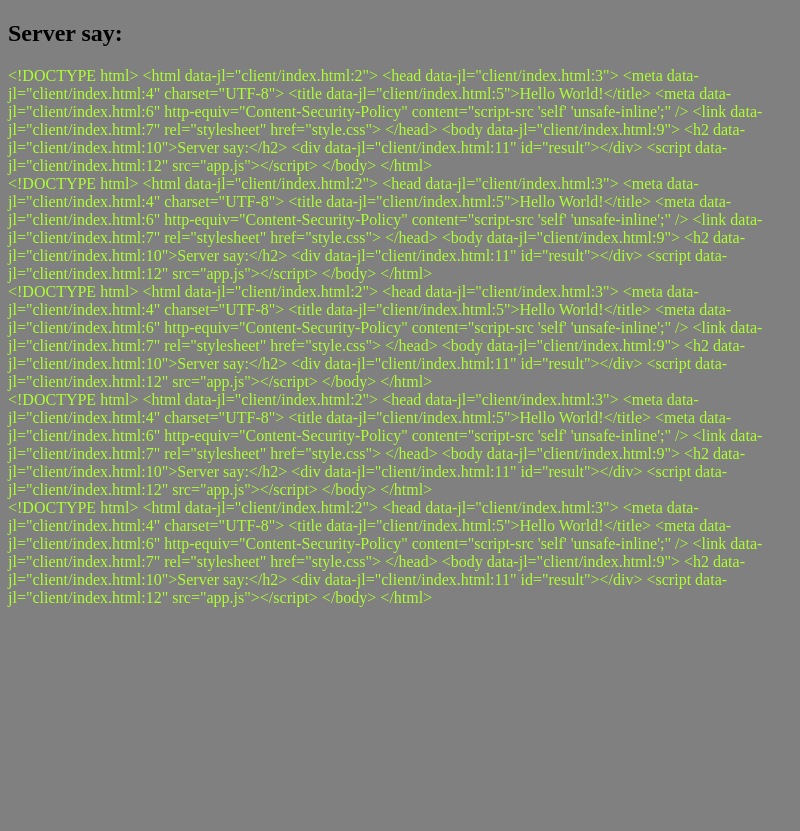
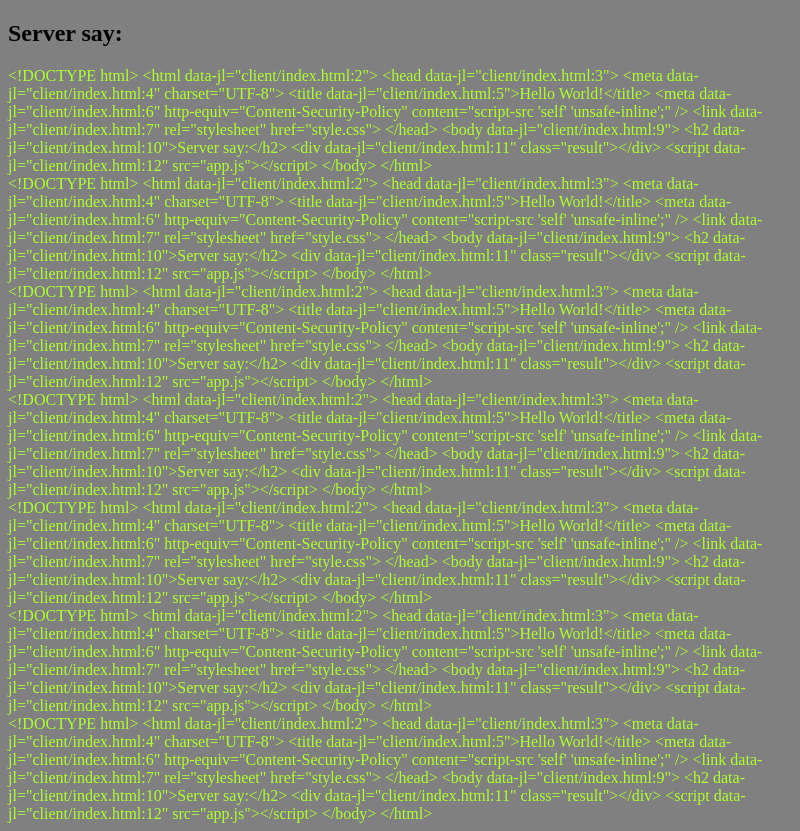
Before and after one commit to jackhydez/electron-app, an Electron app: page client/index.html in a window 800 px wide. Before the commit the page ends 800 px from the top, so only its background shows below. Drawn offline with Linux system fonts and the light colour scheme.

Commit message:
code code review

```diff
--- a/client/app.js
+++ b/client/app.js
@@ -1,9 +1,9 @@
 
-let result = document.querySelector('#result')
+let result = document.querySelector('.result');
 
 function setIntervalX(callback, delay, repetitions) {
-    var x = 0;
-    var intervalID = window.setInterval(function () {
+    let x = 0;
+    let intervalID = window.setInterval(function () {
 
        callback();
 
@@ -13,9 +13,9 @@ function setIntervalX(callback, delay, repetitions) {
     }, delay);
 }
 
-function addTag(data) {
-    var tag = document.createElement("div");
-    var text = document.createTextNode(data);
+function createTag(data) {
+    let tag = document.createElement("div");
+    let text = document.createTextNode(data);
     tag.appendChild(text);
     result.appendChild(tag);
 }
@@ -23,5 +23,5 @@ function addTag(data) {
 setIntervalX(function () {
     fetch('http://localhost:9999/')
       .then(response => response.text())
-      .then(data => addTag(data));
-}, 1000, 5);
+      .then(data => createTag(data));
+}, 500, 7);
--- a/client/index.html
+++ b/client/index.html
@@ -8,7 +8,7 @@
 </head>
 <body>
     <h2>Server say:</h2>
-    <div id="result"></div>
+    <div class="result"></div>
     <script src="app.js"></script>
 </body>
 </html>
--- a/client/style.css
+++ b/client/style.css
@@ -2,6 +2,6 @@ body {
     background-color: grey;
 }
 
-#result {
+.result {
     color:greenyellow;
 }
```
Also changed, not shown: client/main.js (+7 -7 lines).
